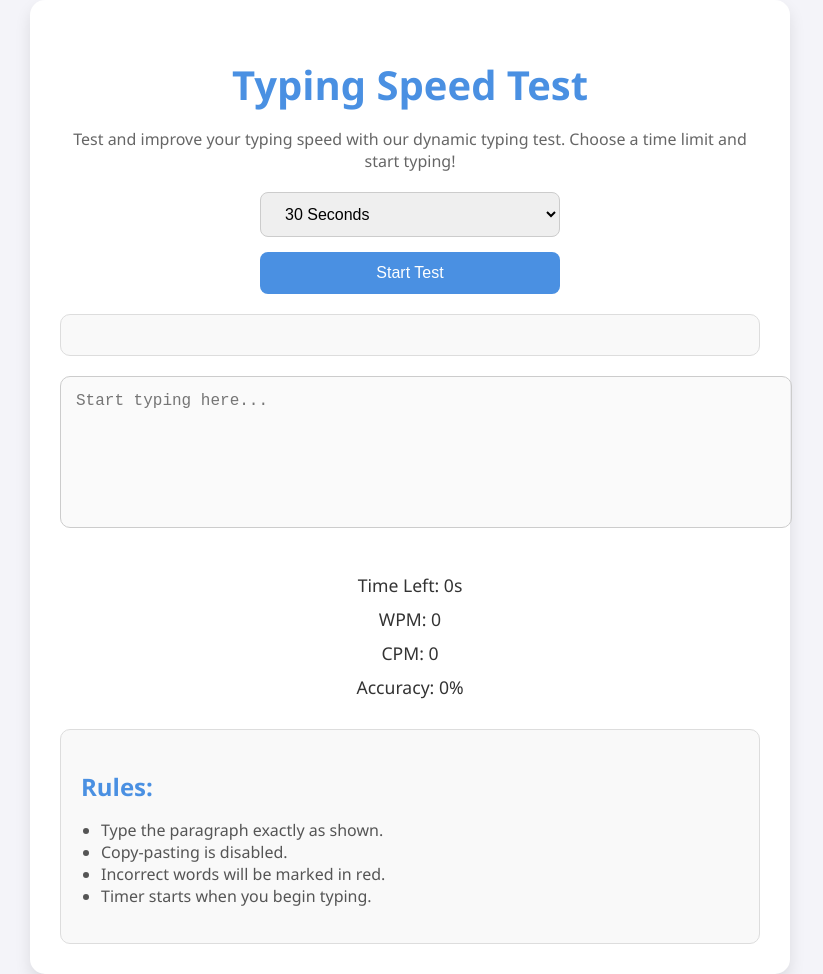
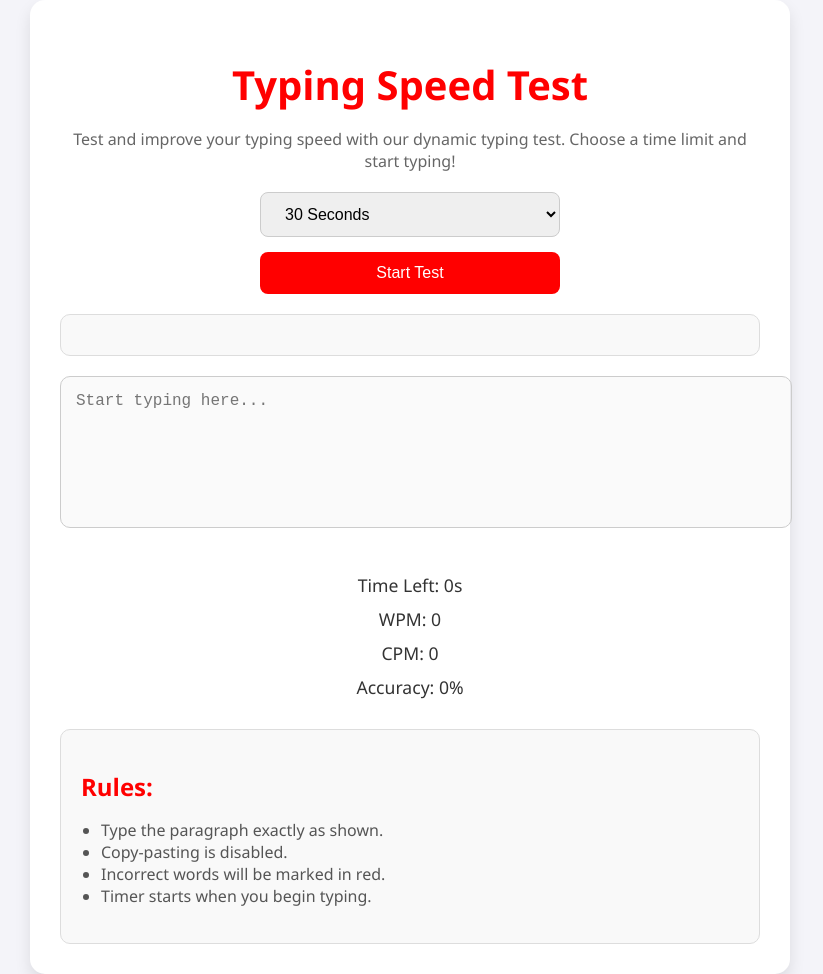
Before and after one commit to Vishnuram40/tools, a plain HTML site: page Typing-speed-test.html in a window 1280 px wide. Shown: the whole page, without its empty margins (230-1053 px from the left). Drawn offline with Linux system fonts and the light colour scheme.

Commit message:
Update Typing-speed-test.html

```diff
--- a/Typing-speed-test.html
+++ b/Typing-speed-test.html
@@ -28,7 +28,7 @@
 
     h1 {
       text-align: center;
-      color: #4a90e2;
+      color: #ff0000;
       font-size: 2.5rem;
       margin-bottom: 10px;
     }
@@ -58,7 +58,7 @@
     }
 
     #start-btn {
-      background-color: #4a90e2;
+      background-color: #ff0000;
       color: #fff;
       cursor: pointer;
       border: none;
@@ -130,7 +130,7 @@
     }
 
     .rules h2 {
-      color: #4a90e2;
+      color:  #ff0000;
       font-size: 1.5rem;
       margin-bottom: 10px;
     }
```
